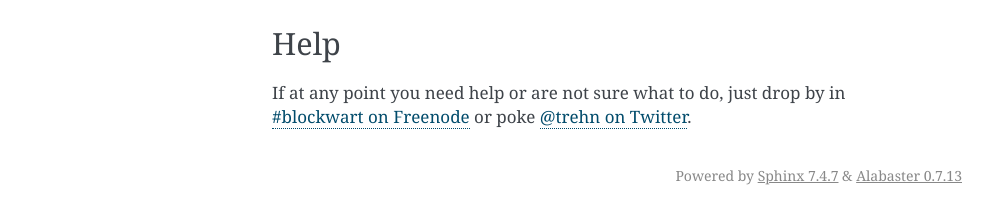
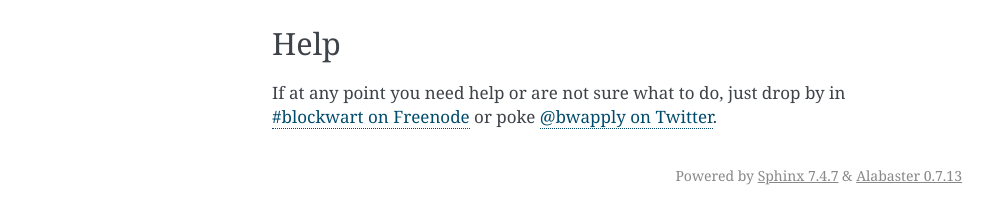
Before and after one commit to bundlewrap/bundlewrap, a Sphinx documentation site: the page built from doc/dev_contrib.rst, in a window 1280 px wide. Shown: the part 944-1156 px from the top of the page, without its empty margins (148-1141 px from the left). Built offline with Sphinx 7.4.7, drawn with Linux system fonts in a browser that asks for light colours.

Commit message:
add links to Twitter account

```diff
--- a/doc/dev_contrib.rst
+++ b/doc/dev_contrib.rst
@@ -36,4 +36,4 @@ Here are the steps:
 Help
 ####
 
-If at any point you need help or are not sure what to do, just drop by in `#blockwart on Freenode <irc://chat.freenode.net/blockwart>`_ or poke `@trehn on Twitter <https://twitter.com/trehn>`_.
+If at any point you need help or are not sure what to do, just drop by in `#blockwart on Freenode <irc://chat.freenode.net/blockwart>`_ or poke `@bwapply on Twitter <https://twitter.com/bwapply>`_.
--- a/doc/quickstart.rst
+++ b/doc/quickstart.rst
@@ -152,5 +152,6 @@ Here are some suggestions on what to do next:
 * ...especially what types of items you can add to your :doc:`bundles <bundles>`
 * familiarize yourself with `the Mako template language <http://www.makotemplates.org/>`_
 * explore the :doc:`command line interface <cli>`
+* follow `@bwapply <https://twitter.com/bwapply>`_ on Twitter
 
 Have fun! If you have any questions, feel free to drop by `on IRC <irc://chat.freenode.net/blockwart>`_.
```
